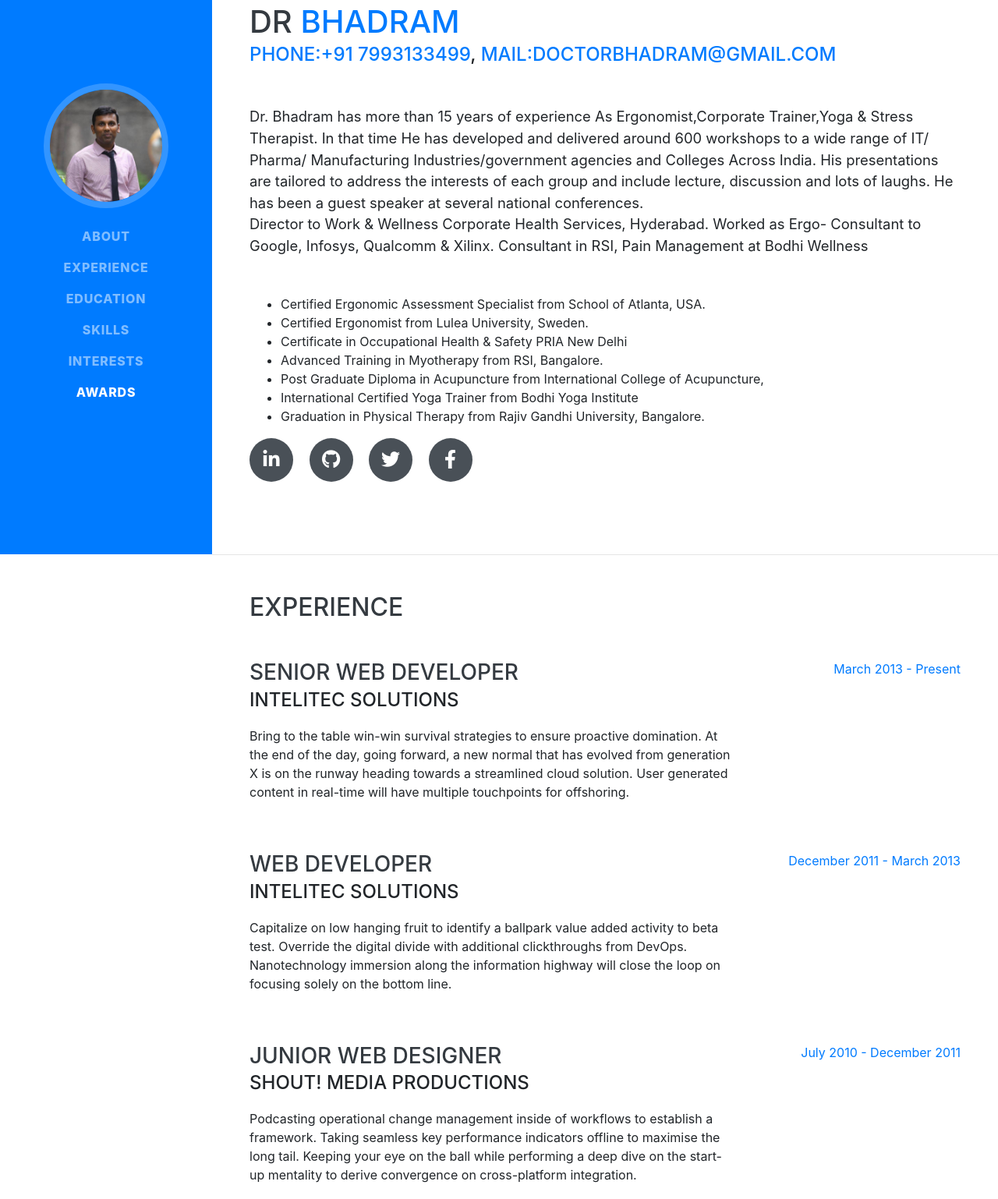
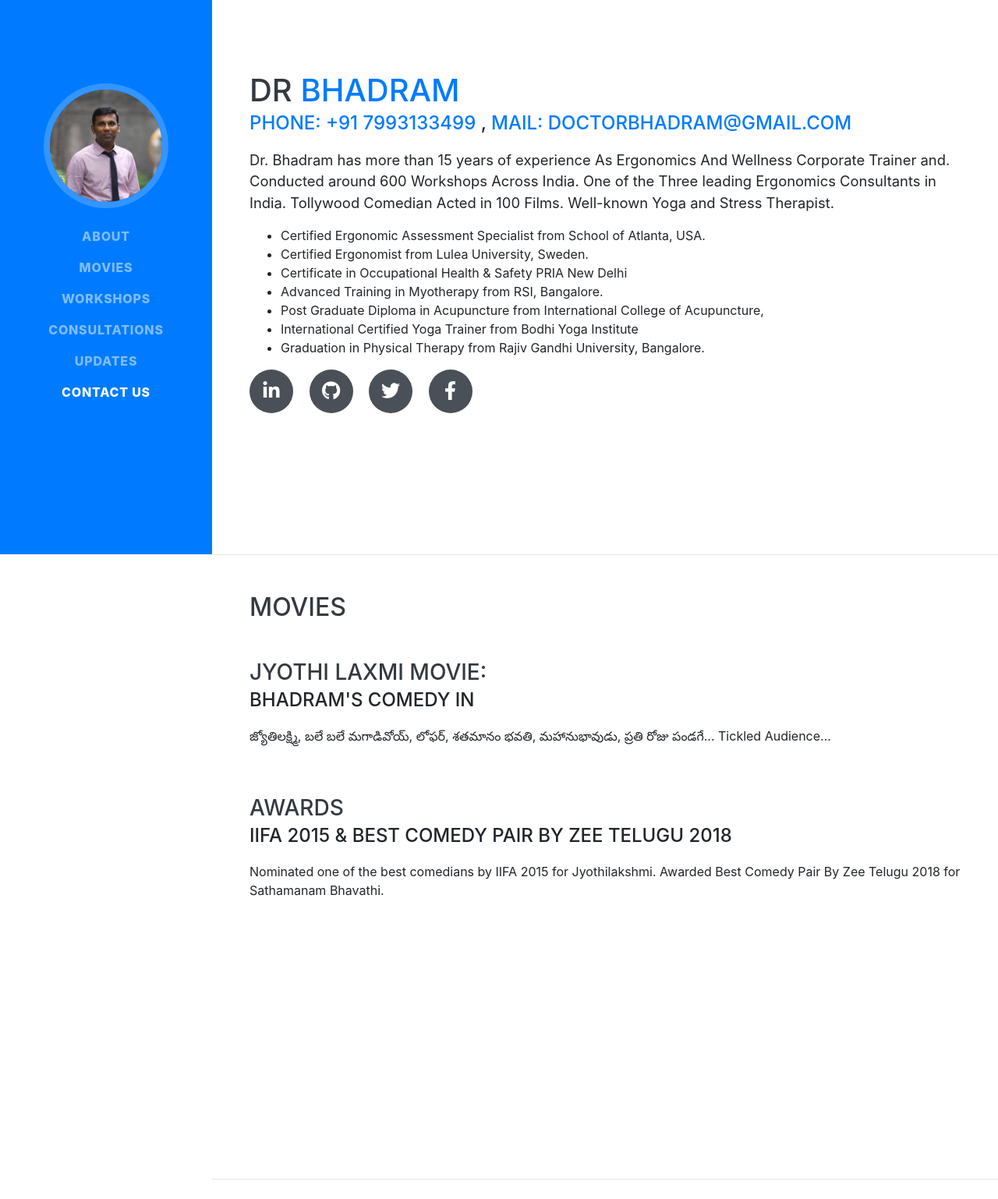
Before and after one commit to rajuskvt/DrBhadram, a website with bundled scripts: page index.html in a window 1280 px wide. Shown: the part 89-1627 px from the top of the page at 78% size. Built offline with nearby package versions, Linux system fonts and the light colour scheme; a web font is replaced by a local one.

Commit message:
contact us and movies page modifications

```diff
--- a/index.html
+++ b/index.html
@@ -42,19 +42,19 @@
                     <a class="nav-link js-scroll-trigger" href="#about">About</a>
                 </li>
                 <li class="nav-item">
-                    <a class="nav-link js-scroll-trigger" href="#experience">Experience</a>
+                    <a class="nav-link js-scroll-trigger" href="#experience">Movies</a>
                 </li>
                 <li class="nav-item">
-                    <a class="nav-link js-scroll-trigger" href="#education">Education</a>
+                    <a class="nav-link js-scroll-trigger" href="#education">Workshops</a>
                 </li>
                 <li class="nav-item">
-                    <a class="nav-link js-scroll-trigger" href="#skills">Skills</a>
+                    <a class="nav-link js-scroll-trigger" href="#skills">Consultations</a>
                 </li>
                 <li class="nav-item">
-                    <a class="nav-link js-scroll-trigger" href="#interests">Interests</a>
+                    <a class="nav-link js-scroll-trigger" href="#interests">Updates</a>
                 </li>
                 <li class="nav-item">
-                    <a class="nav-link js-scroll-trigger" href="#awards">Awards</a>
+                    <a class="nav-link js-scroll-trigger" href="#awards">Contact Us</a>
                 </li>
             </ul>
         </div>
@@ -68,18 +68,17 @@
                     Dr
                     <span class="text-primary">Bhadram</span>
                 </h1>
-                <div class="subheading mb-5">
-                    <a href="tel:+917993133499">Phone:+91 7993133499</a>,
-                    <a href="mailto:doctorbhadram@gmail.com">Mail:doctorbhadram@gmail.com</a>
+                <div class="subheading mb-3">
+                    <a href="tel:+917993133499">Phone: +91 7993133499</a>&nbsp;,
+                    <a href="mailto:doctorbhadram@gmail.com">Mail: doctorbhadram@gmail.com</a>
                 </div>
-                <p class="lead mb-5">
-                    Dr. Bhadram has more than 15 years of experience As Ergonomist,Corporate Trainer,Yoga & Stress Therapist. In that time He has developed and delivered around 600 workshops to a wide range of IT/ Pharma/ Manufacturing Industries/government agencies and Colleges Across India. His presentations are tailored to address the interests of each group and include lecture, discussion and lots of laughs.
-                    He has been a guest speaker at several national conferences.
-                <br />
-
-                    Director to Work & Wellness Corporate Health Services, Hyderabad.
-                    Worked as Ergo- Consultant to Google, Infosys, Qualcomm & Xilinx.
-                    Consultant in RSI, Pain Management at Bodhi Wellness
+                <p class="lead mb-3">
+                    Dr. Bhadram has more than 15 years of experience As Ergonomics And Wellness Corporate Trainer and.
+                    Conducted
+                    around 600 Workshops Across India.
+                    One of the Three leading Ergonomics Consultants in India.
+                    Tollywood Comedian Acted in 100 Films.
+                    Well-known Yoga and Stress Therapist.
                 </p>
                 <ul>
                     <li>
@@ -125,33 +124,39 @@
 
         <hr class="m-0">
 
+
         <section class="resume-section p-3 p-lg-5 d-flex justify-content-center" id="experience">
             <div class="w-100">
-                <h2 class="mb-5">Experience</h2>
+                <h2 class="mb-5">Movies</h2>
 
                 <div class="resume-item d-flex flex-column flex-md-row justify-content-between mb-5">
                     <div class="resume-content">
-                        <h3 class="mb-0">Senior Web Developer</h3>
-                        <div class="subheading mb-3">Intelitec Solutions</div>
-                        <p>Bring to the table win-win survival strategies to ensure proactive domination. At the end of the day, going forward, a new normal that has evolved from generation X is on the runway heading towards a streamlined cloud solution. User generated content in real-time will have multiple touchpoints for offshoring.</p>
+                        <h3 class="mb-0">Jyothi Laxmi Movie:</h3>
+                        <div class="subheading mb-3">Bhadram's Comedy in</div>
+                        <p>
+
+                            జ్యోతిలక్ష్మి, బలే బలే మగాడివోయ్, లోఫర్, శతమానం భవతి, మహానుభావుడు, ప్రతి రోజు పండగే... Tickled Audience...
+                        </p>
                     </div>
-                    <div class="resume-date text-md-right">
+                    <!--<div class="resume-date text-md-right">
                         <span class="text-primary">March 2013 - Present</span>
-                    </div>
+                    </div>-->
                 </div>
 
                 <div class="resume-item d-flex flex-column flex-md-row justify-content-between mb-5">
                     <div class="resume-content">
-                        <h3 class="mb-0">Web Developer</h3>
-                        <div class="subheading mb-3">Intelitec Solutions</div>
-                        <p>Capitalize on low hanging fruit to identify a ballpark value added activity to beta test. Override the digital divide with additional clickthroughs from DevOps. Nanotechnology immersion along the information highway will close the loop on focusing solely on the bottom line.</p>
+                        <h3 class="mb-0">Awards</h3>
+                        <div class="subheading mb-3">IIFA 2015 & Best Comedy Pair By Zee Telugu 2018</div>
+                        <p>
+                            Nominated one of the best comedians by IIFA 2015 for Jyothilakshmi. Awarded Best Comedy Pair By Zee Telugu 2018 for Sathamanam Bhavathi.
+                        </p>
                     </div>
-                    <div class="resume-date text-md-right">
+                    <!--<div class="resume-date text-md-right">
                         <span class="text-primary">December 2011 - March 2013</span>
-                    </div>
+                    </div>-->
                 </div>
 
-                <div class="resume-item d-flex flex-column flex-md-row justify-content-between mb-5">
+                <!--<div class="resume-item d-flex flex-column flex-md-row justify-content-between mb-5">
                     <div class="resume-content">
                         <h3 class="mb-0">Junior Web Designer</h3>
                         <div class="subheading mb-3">Shout! Media Productions</div>
@@ -160,9 +165,8 @@
                     <div class="resume-date text-md-right">
                         <span class="text-primary">July 2010 - December 2011</span>
                     </div>
-                </div>
-
-                <div class="resume-item d-flex flex-column flex-md-row justify-content-between">
+                </div>-->
+                <!--<div class="resume-item d-flex flex-column flex-md-row justify-content-between">
                     <div class="resume-content">
                         <h3 class="mb-0">Web Design Intern</h3>
                         <div class="subheading mb-3">Shout! Media Productions</div>
@@ -171,7 +175,7 @@
                     <div class="resume-date text-md-right">
                         <span class="text-primary">September 2008 - June 2010</span>
                     </div>
-                </div>
+                </div>-->
 
             </div>
 
@@ -181,18 +185,20 @@
 
         <section class="resume-section p-3 p-lg-5 d-flex align-items-center" id="education">
             <div class="w-100">
-                <h2 class="mb-5">Education</h2>
+                <h2 class="mb-5">Workshops / Trainings</h2>
 
                 <div class="resume-item d-flex flex-column flex-md-row justify-content-between mb-5">
                     <div class="resume-content">
-                        <h3 class="mb-0">University of Colorado Boulder</h3>
+                        <h3 class="mb-0">Workshops / Trainings:</h3>
                         <div class="subheading mb-3">Bachelor of Science</div>
+                        <!--<img class="img-fluid img-profile rounded-circle mx-auto mb-2" src="img/profile.jpeg" alt="">-->
                         <div>Computer Science - Web Development Track</div>
                         <p>GPA: 3.23</p>
                     </div>
-                    <div class="resume-date text-md-right">
+                    <!--<div class="resume-date text-md-right">
                         <span class="text-primary">August 2006 - May 2010</span>
-                    </div>
+                    </div>-->
+
                 </div>
 
                 <div class="resume-item d-flex flex-column flex-md-row justify-content-between">
@@ -290,7 +296,38 @@
         <hr class="m-0">
 
         <section class="resume-section p-3 p-lg-5 d-flex align-items-center" id="awards">
+
             <div class="w-100">
+                <h2 class="mb-5">Hyderabad</h2>
+
+                <div class="resume-item d-flex flex-column flex-md-row justify-content-between mb-5">
+                    <div class="resume-content">
+                        <h3 class="mb-0">Dr. Bhadram</h3>
+                        <!--<div class="subheading mb-3">Bachelor of Science</div>-->
+                        <div>Email: doctorbhadram@gmail.com</div>
+                        <p>Phone: 7993133499 / 95020 66142</p>
+                    </div>
+                    <!--<div class="resume-date text-md-right">
+                        <span class="text-primary">August 2006 - May 2010</span>
+                    </div>-->
+                </div>
+                <h2 class="mb-5">Visakhapatnam</h2>
+                <div class="resume-item d-flex flex-column flex-md-row justify-content-between">
+                    <div class="resume-content">
+                        <h3 class="mb-0">Dr. Meher Sowjanya</h3>
+                        <div class="subheading mb-3">Meher Sri Physiotherapy & Pain  Clinics.<br />Gajuwaka.</div><div>Email: doctorbhadram@gmail.com</div>
+                        <p>Phone: 7993133499 / 95020 66142</p>
+                        <!--<p>Gajuwaka.</p>-->
+                    </div>
+                    <!--<div class="resume-date text-md-right">
+                        <span class="text-primary">August 2002 - May 2006</span>
+                    </div>-->
+                </div>
+
+            </div>
+
+
+            <!--<div class="w-100">
                 <h2 class="mb-5">Awards &amp; Certifications</h2>
                 <ul class="fa-ul mb-0">
                     <li>
@@ -327,7 +364,7 @@
                         Place - James Buchanan High School - Hackathon 2005
                     </li>
                 </ul>
-            </div>
+            </div>-->
         </section>
 
     </div>
```
